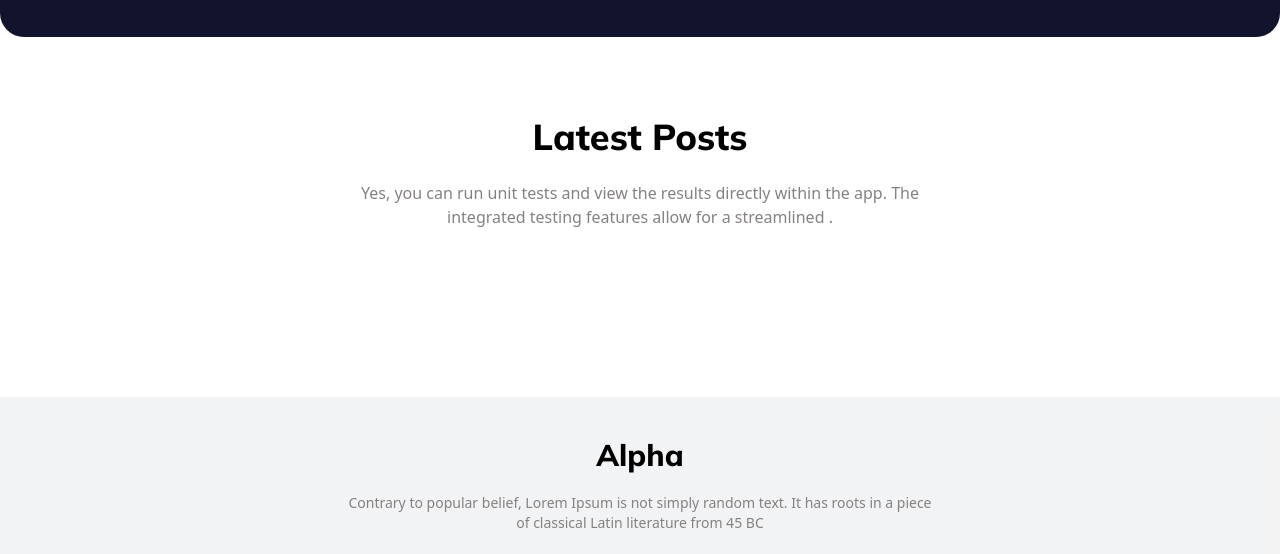
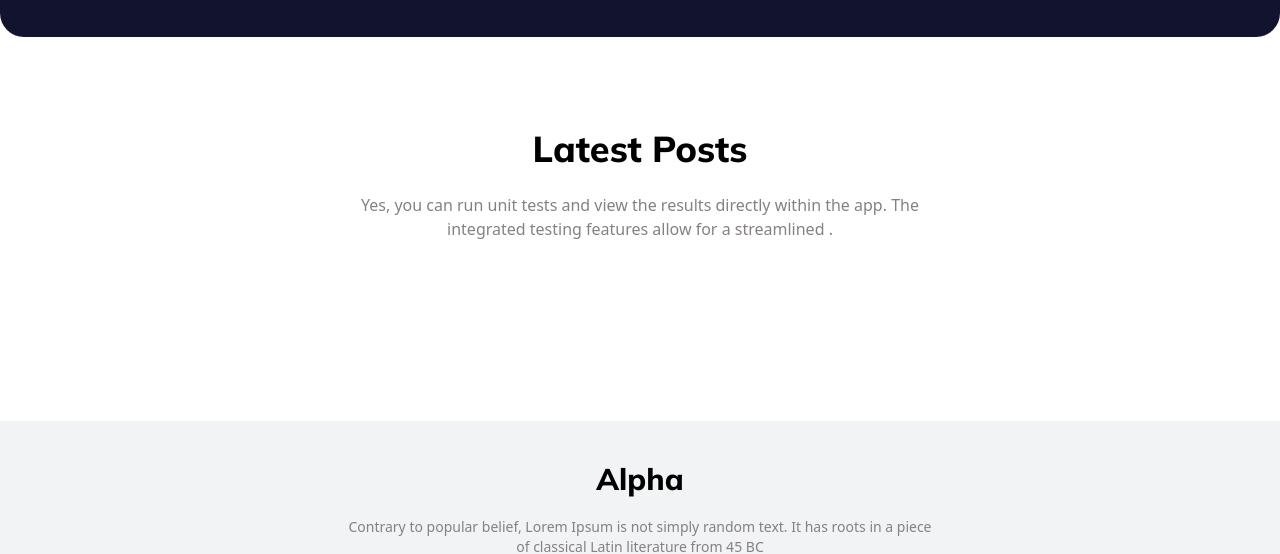
Before and after one commit to mehedi-hasan02/Retro-Froum, a plain HTML site: page index.html in a window 1280 px wide. Shown: the part 1617-2171 px from the top of the page. Drawn offline with nearby package versions, Linux system fonts and the light colour scheme; no server answers.

Commit message:
make some change in latest post section

```diff
--- a/index.html
+++ b/index.html
@@ -178,7 +178,7 @@
         </section>
 
         <section>
-            <div class="text-black text-center mt-10 lg:mt-20 mb-16">
+            <div class="text-black text-center mt-10 lg:mt-20 mb-16 p-3">
                 <h1 class="text-4xl font-mulish font-extrabold">Latest Posts</h1>
                 <p class="lg:w-[45%] text-[#858181] mx-auto mt-6">Yes, you can run unit tests and view the results directly
                     within the app. The integrated testing features allow for a streamlined .</p>
```
